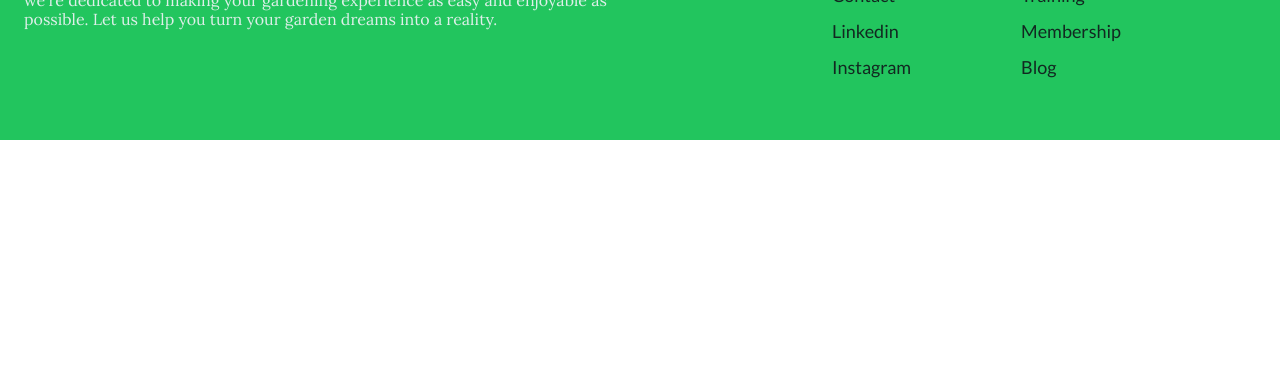
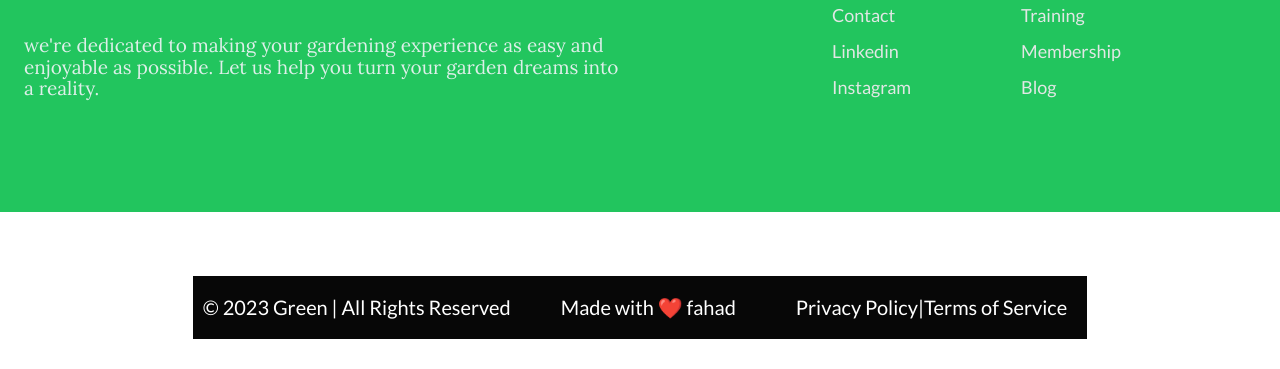
Before and after one commit to fahad0samara/react-Green, a React app: page / in a window 1280 px wide. Shown: the part 7411-7780 px from the top of the page. Before the commit the page ends 7615 px from the top, so only its background shows below. Built offline with nearby package versions, Linux system fonts and the light colour scheme.

Commit message:
updata the footer

```diff
--- a/src/components/footer.css
+++ b/src/components/footer.css
@@ -103,12 +103,17 @@
   display: flex;
   align-items: flex-start;
   flex-direction: column;
+  margin-top: 20px;
 }
 .footer-column1 {
   width: 100%;
   display: flex;
+  flex-direction: row;
+    margin-top: 20px;
+    justify-content: space-evenly;
   align-items: flex-start;
   flex-direction: column;
+  margin-top: 20px;
 }
 @media(max-width: 991px) {
   .footer-footer {
--- a/src/components/footer.js
+++ b/src/components/footer.js
@@ -1,75 +1,43 @@
 import React from 'react'
-
-
-
 
 import './footer.css'
 
 const Footer = (props) => {
   return (
-    <footer className="footer-footer">
-      <div className="footer-information">
-        <div className="footer-content">
-          <div className="footer-header">
-
-            <p className="footer-text Content">
+    <footer className='footer-footer'>
+      <div className='footer-information'>
+        <div className='footer-content'>
+          <div className='footer-header'>
+            <p className='footer-text Content'>
               Green
-
-
-            </p>
-
-          </div>
-          <div className="footer-text">
-            <p className="footer-text1 Content">
-         we're dedicated to making your gardening experience as easy and enjoyable as possible. Let us help you turn your garden dreams into a reality.
             </p>
           </div>
-          <div className="footer-contact-list">
-
-
-
-
+          <div className='footer-text'>
+            <p className='footer-text1 Content'>
+              we're dedicated to making your gardening experience as easy and enjoyable as possible. Let us help you turn your garden dreams into a reality.
+            </p>
+          </div>
+          <div className='footer-contact-list'>
           </div>
         </div>
-        <span className="footer-copyright">
-
-        </span>
+        <span className='footer-copyright'></span>
       </div>
-      <div className="footer-links">
-        <div className="footer-column">
-          <span className="link">
-            About
-          </span>
-          <span className="link">
-            Contact
-          </span>
-          <span className="link">
-            Linkedin
-          </span>
-          <span className="link">
-            Instagram
-          </span>
-
+      <div className='footer-links'>
+        <div className='footer-column'>
+          <span className='link'>About</span>
+          <span className='link'>Contact</span>
+          <span className='link'>Linkedin</span>
+          <span className='link'>Instagram</span>
         </div>
-        <div className="footer-column1">
-          <span className="link">
-            Events
-          </span>
-          <span className="link">
-            Training
-          </span>
-          <span className="link">
-            Membership
-          </span>
-          <span className="link">
-            Blog
-          </span>
+        <div className='footer-column1'>
+          <span className='link'>Events</span>
+          <span className='link'>Training</span>
+          <span className='link'>Membership</span>
+          <span className='link'>Blog</span>
         </div>
       </div>
     </footer>
   )
 }
 
-
-
 export default Footer
--- a/src/style.css
+++ b/src/style.css
@@ -112,7 +112,7 @@
   background-color: #E6F9E0;
 }
 .link {
-  color: rgb(18, 40, 33);
+  color: rgb(226, 231, 229);
   width: 100%;
   cursor: pointer;
   font-size: 18px;
@@ -155,12 +155,42 @@
   object-fit: cover;
 }
 .Content {
-  font-size: 16px;
+  font-size: 19px;
   font-family: Lora;
   font-weight: 400;
   line-height: 1.15;
   text-transform: none;
   text-decoration: none;
+  margin-top: 20px;
+  }
+
+  .Rights {
+    display: flex;
+    align-items: center;
+    justify-content: space-around;
+
+    background-color: #070707;
+    color: #fff;
+    font-size: 20px;
+    font-family: Lato;
+    font-weight: 400;
+    line-height: 1.15;
+    text-transform: none;
+    text-decoration: none;
+    margin-bottom: 30px;
+    padding: 10px;
+
+  }
+
+  .Rights-Made {
+    margin-left: 40px;
+
+    padding: 10px;
+  }
+
+  .Rights-Made1 {
+    margin-left: 40px;
+    padding: 10px;
 }
 
 @media(max-width: 767px) {
--- a/src/views/home.css
+++ b/src/views/home.css
@@ -105,8 +105,7 @@
   justify-content: space-between;
 }
 .home-hamburger {
-  width: 100px;
-  object-fit: cover;
+
   cursor: pointer;
 }
 .home-mobile-menu {
--- a/src/views/home.js
+++ b/src/views/home.js
@@ -4,7 +4,6 @@ import DangerousHTML from 'dangerous-html/react'
 import { Helmet } from 'react-helmet'
 import { FcMenu } from 'react-icons/fc'
 import { GrLinkPrevious, GrLinkNext } from 'react-icons/gr'
-import { Link } from 'react-router-dom'
 import { BsArrowUpRight } from 'react-icons/bs'
 import { AiFillCloseCircle } from 'react-icons/ai'
 
@@ -15,7 +14,6 @@ const Home = (props) => {
   const [isMenuOpen, setIsMenuOpen] = useState(false)
 
   function toggleMenu () {
-    console.log('isMenuOpen:', isMenuOpen)
     setIsMenuOpen(!isMenuOpen)
   }
   return (
@@ -49,7 +47,7 @@ const Home = (props) => {
             </nav>
           </div>
           <div data-thq='thq-burger-menu' className='home-burger-menu'>
-            <FcMenu onClick={toggleMenu} className='home-hamburger' />
+            <FcMenu size={28} onClick={toggleMenu} className='' />
           </div>
           <div data-thq='thq-mobile-menu' className={`home-mobile-menu ${isMenuOpen ? 'open' : ''}`}>
             <div className='home-top'>
@@ -60,7 +58,7 @@ const Home = (props) => {
                 </svg>
               </div>
               <div className='home-menu-close'>
-                <AiFillCloseCircle size={24} onClick={toggleMenu} />
+                <AiFillCloseCircle size={26} onClick={toggleMenu} />
               </div>
             </div>
             <nav className='home-links1'>
@@ -446,7 +444,24 @@ const Home = (props) => {
         </div>
       </section>
       <Footer></Footer>
-      <div>
+      <div className='
+                                Rights
+                                      '>
+        <p className='
+                                  Rights-Reserved
+                                '>
+          © 2023 Green | All Rights Reserved
+        </p>
+        <p className='
+                                  Rights-Made
+                        '>
+          Made with ❤️ fahad
+        </p>
+        <p className='Rights-Made1'>
+          <a className='' href='#'>Privacy Policy</a>
+          <span>|</span>
+          <a className='' href='#'>Terms of Service</a>
+        </p>
       </div>
     </div>
   )
```
